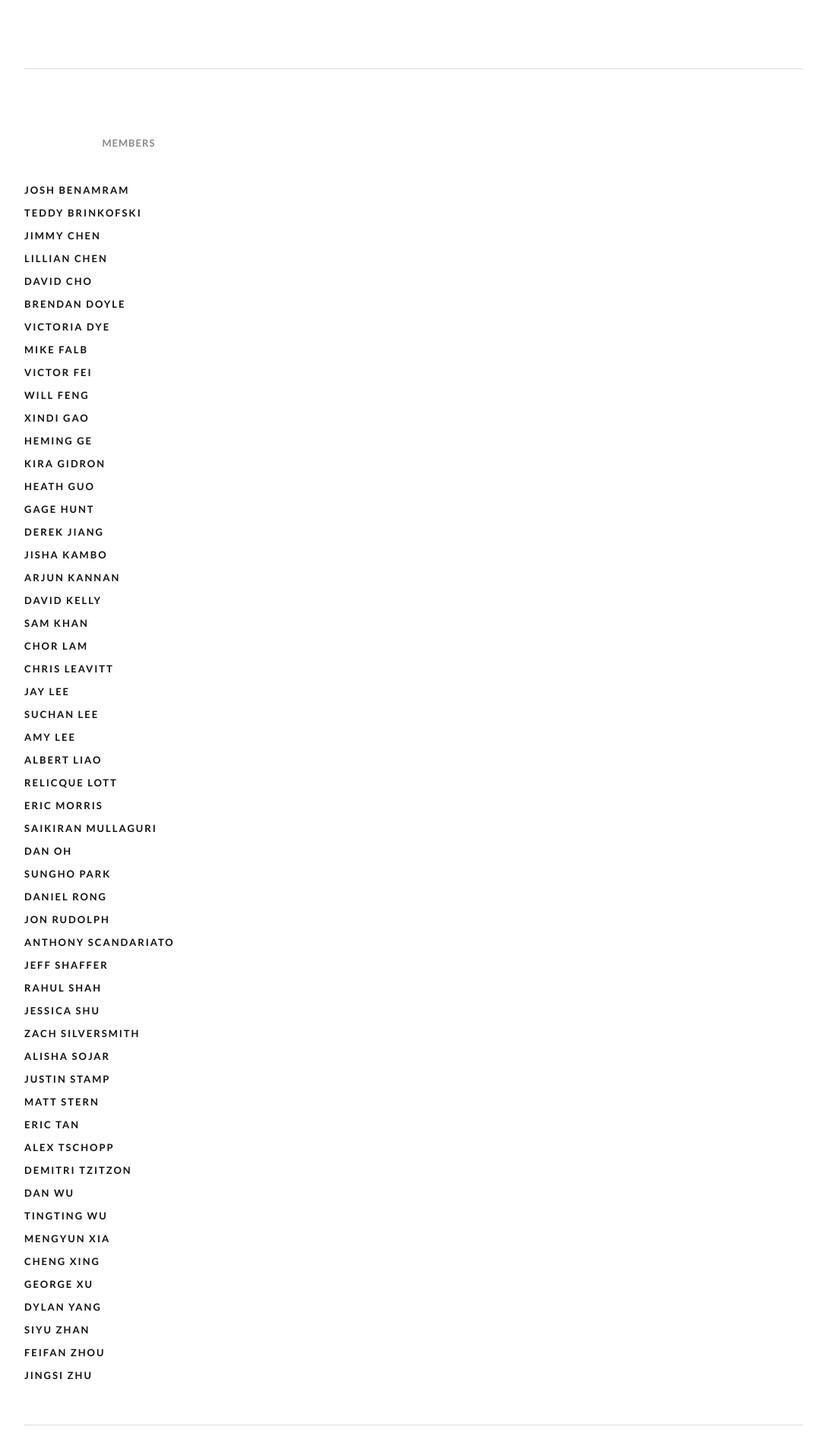
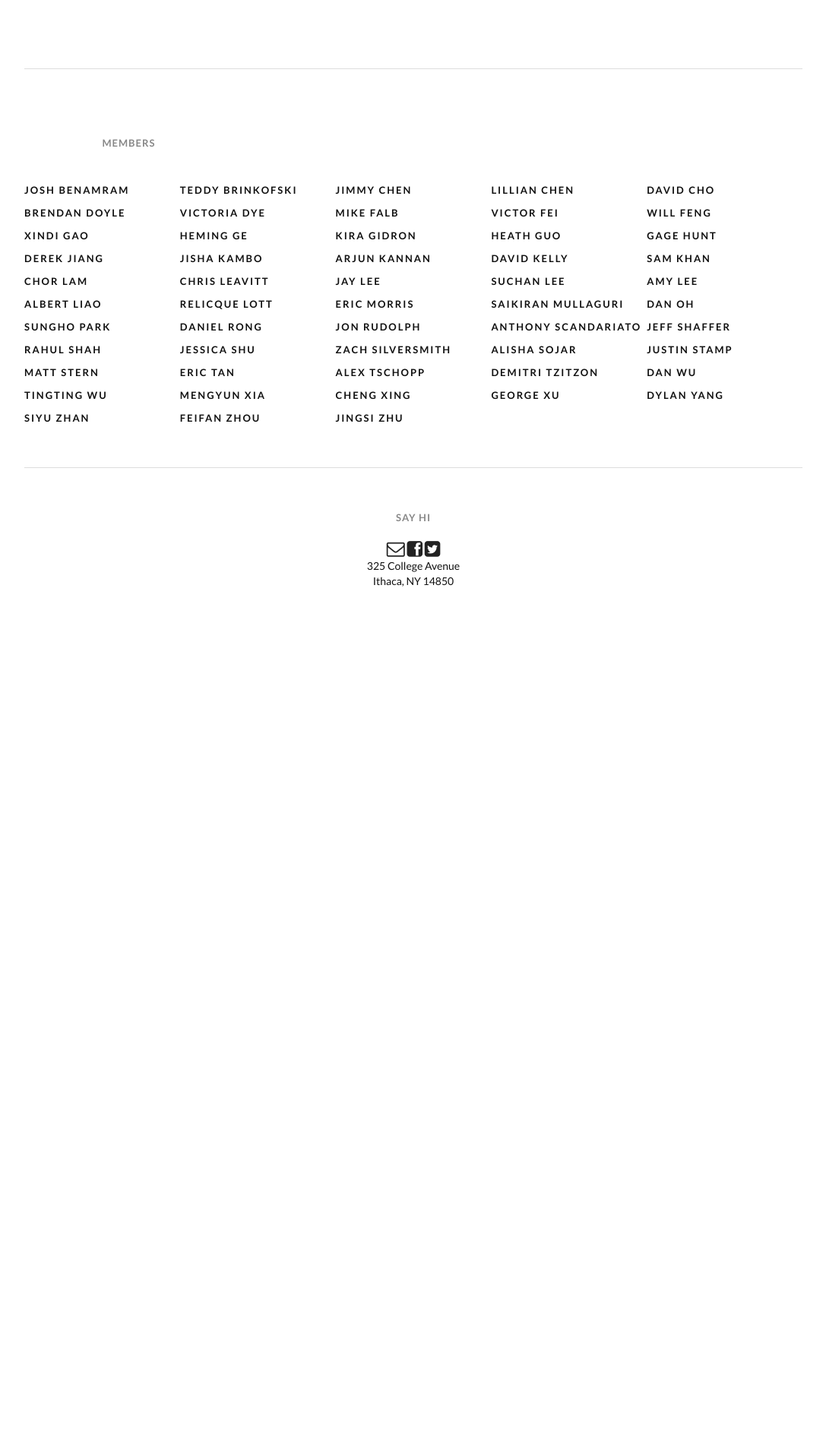
Before and after one commit to alilybit/alilybit.github.io, a Jekyll site: the page built from network/index.html, in a window 1280 px wide. Shown: the part 2215-4130 px from the top of the page at 76% size, without its empty margins (96-1183 px from the left). Built offline with Jekyll 4.4.1, drawn with Linux system fonts in a browser that asks for light colours; nearby versions of some CDN libraries; library files that are not in the unit come from our copies; after the commit the page ends 3085 px from its top, so only the background shows below that.

Commit message:
left this stupid typo in

```diff
--- a/assets/css/main.css
+++ b/assets/css/main.css
@@ -560,6 +560,10 @@ body.network .lc-partners {
   word-wrap: break-word;
 }
 
+body.network .lc-members-list {
+  overflow: hidden;
+}
+
 body.network .lc-members-list div {
   line-height: 30px;
   cursor: default;
--- a/network/index.html
+++ b/network/index.html
@@ -57,9 +57,9 @@ id: network
 		<div class="lc-text-medium lc-text-bold lc-text-smallcaps lc-text-mute">Members</div>
 	</div>
 	<br><br>
-	<div class="lc-members-list">
+	<div class="lc-members-list uk-width-1-1">
 		{% for member in site.data.members %}
-		<div class="lc-name uk-width-large-4-5 uk-width-medium-4-5 uk-width-1-2 uk-float-left uk-text-left" data-uk-tooltip="{pos:'top-left'}" title="{{ member.company }}">{{ member.name }}</div>
+		<div class="lc-name uk-width-large-1-5 uk-width-medium-1-5 uk-width-1-2 uk-float-left uk-text-left" data-uk-tooltip="{pos:'top-left'}" title="{{ member.company }}">{{ member.name }}</div>
 		{% endfor %}
 	</div>
 	{% include footer.html %}
```
